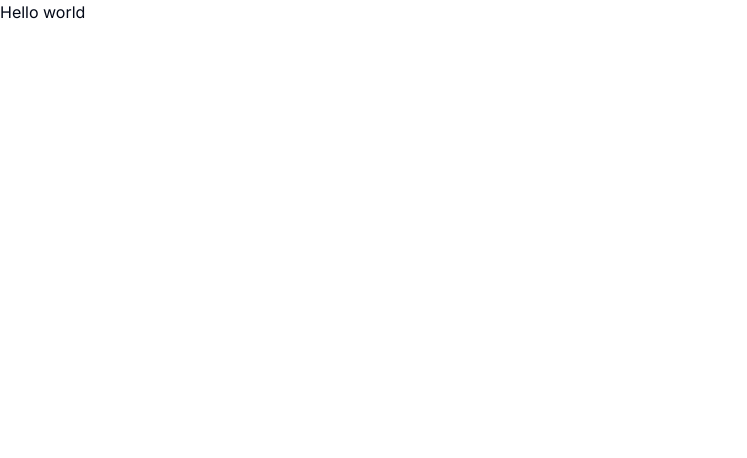
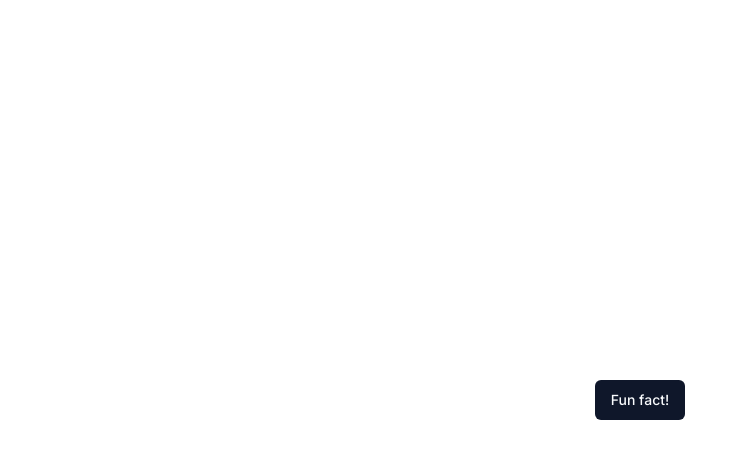
Before and after one commit to arielmell0/chuck-norris-frontend, a Next.js app: page / in a window 1280 px wide. Shown: the top 458 px of the page, without its empty margins (0-747 px from the left). Built offline with nearby package versions, Linux system fonts and the light colour scheme.

Commit message:
feat: button and container

```diff
--- a/package.json
+++ b/package.json
@@ -9,6 +9,7 @@
     "lint": "next lint"
   },
   "dependencies": {
+    "@radix-ui/react-slot": "^1.1.0",
     "class-variance-authority": "^0.7.0",
     "clsx": "^2.1.1",
     "lucide-react": "^0.396.0",
--- a/src/app/page.tsx
+++ b/src/app/page.tsx
@@ -1,7 +1,14 @@
+import { Button } from "@/components/ui/button";
 import Image from "next/image";
 
 export default function Home() {
   return (
-    <>Hello world</>
+    <>
+      <div className="flex flex-row justify-center items-center w-screen h-screen">
+        <Button>
+          Fun fact!
+        </Button>
+      </div>
+    </>
   );
 }
--- /dev/null
+++ b/src/components/ui/button.tsx
@@ -0,0 +1,56 @@
+import * as React from "react"
+import { Slot } from "@radix-ui/react-slot"
+import { cva, type VariantProps } from "class-variance-authority"
+
+import { cn } from "@/lib/utils"
+
+const buttonVariants = cva(
+  "inline-flex items-center justify-center whitespace-nowrap rounded-md text-sm font-medium ring-offset-background transition-colors focus-visible:outline-none focus-visible:ring-2 focus-visible:ring-ring focus-visible:ring-offset-2 disabled:pointer-events-none disabled:opacity-50",
+  {
+    variants: {
+      variant: {
+        default: "bg-primary text-primary-foreground hover:bg-primary/90",
+        destructive:
+          "bg-destructive text-destructive-foreground hover:bg-destructive/90",
+        outline:
+          "border border-input bg-background hover:bg-accent hover:text-accent-foreground",
+        secondary:
+          "bg-secondary text-secondary-foreground hover:bg-secondary/80",
+        ghost: "hover:bg-accent hover:text-accent-foreground",
+        link: "text-primary underline-offset-4 hover:underline",
+      },
+      size: {
+        default: "h-10 px-4 py-2",
+        sm: "h-9 rounded-md px-3",
+        lg: "h-11 rounded-md px-8",
+        icon: "h-10 w-10",
+      },
+    },
+    defaultVariants: {
+      variant: "default",
+      size: "default",
+    },
+  }
+)
+
+export interface ButtonProps
+  extends React.ButtonHTMLAttributes<HTMLButtonElement>,
+    VariantProps<typeof buttonVariants> {
+  asChild?: boolean
+}
+
+const Button = React.forwardRef<HTMLButtonElement, ButtonProps>(
+  ({ className, variant, size, asChild = false, ...props }, ref) => {
+    const Comp = asChild ? Slot : "button"
+    return (
+      <Comp
+        className={cn(buttonVariants({ variant, size, className }))}
+        ref={ref}
+        {...props}
+      />
+    )
+  }
+)
+Button.displayName = "Button"
+
+export { Button, buttonVariants }
--- /dev/null
+++ b/src/components/ui/navigation-menu.tsx
@@ -0,0 +1,128 @@
+import * as React from "react"
+import * as NavigationMenuPrimitive from "@radix-ui/react-navigation-menu"
+import { cva } from "class-variance-authority"
+import { ChevronDown } from "lucide-react"
+
+import { cn } from "@/lib/utils"
+
+const NavigationMenu = React.forwardRef<
+  React.ElementRef<typeof NavigationMenuPrimitive.Root>,
+  React.ComponentPropsWithoutRef<typeof NavigationMenuPrimitive.Root>
+>(({ className, children, ...props }, ref) => (
+  <NavigationMenuPrimitive.Root
+    ref={ref}
+    className={cn(
+      "relative z-10 flex max-w-max flex-1 items-center justify-center",
+      className
+    )}
+    {...props}
+  >
+    {children}
+    <NavigationMenuViewport />
+  </NavigationMenuPrimitive.Root>
+))
+NavigationMenu.displayName = NavigationMenuPrimitive.Root.displayName
+
+const NavigationMenuList = React.forwardRef<
+  React.ElementRef<typeof NavigationMenuPrimitive.List>,
+  React.ComponentPropsWithoutRef<typeof NavigationMenuPrimitive.List>
+>(({ className, ...props }, ref) => (
+  <NavigationMenuPrimitive.List
+    ref={ref}
+    className={cn(
+      "group flex flex-1 list-none items-center justify-center space-x-1",
+      className
+    )}
+    {...props}
+  />
+))
+NavigationMenuList.displayName = NavigationMenuPrimitive.List.displayName
+
+const NavigationMenuItem = NavigationMenuPrimitive.Item
+
+const navigationMenuTriggerStyle = cva(
+  "group inline-flex h-10 w-max items-center justify-center rounded-md bg-background px-4 py-2 text-sm font-medium transition-colors hover:bg-accent hover:text-accent-foreground focus:bg-accent focus:text-accent-foreground focus:outline-none disabled:pointer-events-none disabled:opacity-50 data-[active]:bg-accent/50 data-[state=open]:bg-accent/50"
+)
+
+const NavigationMenuTrigger = React.forwardRef<
+  React.ElementRef<typeof NavigationMenuPrimitive.Trigger>,
+  React.ComponentPropsWithoutRef<typeof NavigationMenuPrimitive.Trigger>
+>(({ className, children, ...props }, ref) => (
+  <NavigationMenuPrimitive.Trigger
+    ref={ref}
+    className={cn(navigationMenuTriggerStyle(), "group", className)}
+    {...props}
+  >
+    {children}{" "}
+    <ChevronDown
+      className="relative top-[1px] ml-1 h-3 w-3 transition duration-200 group-data-[state=open]:rotate-180"
+      aria-hidden="true"
+    />
+  </NavigationMenuPrimitive.Trigger>
+))
+NavigationMenuTrigger.displayName = NavigationMenuPrimitive.Trigger.displayName
+
+const NavigationMenuContent = React.forwardRef<
+  React.ElementRef<typeof NavigationMenuPrimitive.Content>,
+  React.ComponentPropsWithoutRef<typeof NavigationMenuPrimitive.Content>
+>(({ className, ...props }, ref) => (
+  <NavigationMenuPrimitive.Content
+    ref={ref}
+    className={cn(
+      "left-0 top-0 w-full data-[motion^=from-]:animate-in data-[motion^=to-]:animate-out data-[motion^=from-]:fade-in data-[motion^=to-]:fade-out data-[motion=from-end]:slide-in-from-right-52 data-[motion=from-start]:slide-in-from-left-52 data-[motion=to-end]:slide-out-to-right-52 data-[motion=to-start]:slide-out-to-left-52 md:absolute md:w-auto ",
+      className
+    )}
+    {...props}
+  />
+))
+NavigationMenuContent.displayName = NavigationMenuPrimitive.Content.displayName
+
+const NavigationMenuLink = NavigationMenuPrimitive.Link
+
+const NavigationMenuViewport = React.forwardRef<
+  React.ElementRef<typeof NavigationMenuPrimitive.Viewport>,
+  React.ComponentPropsWithoutRef<typeof NavigationMenuPrimitive.Viewport>
+>(({ className, ...props }, ref) => (
+  <div className={cn("absolute left-0 top-full flex justify-center")}>
+    <NavigationMenuPrimitive.Viewport
+      className={cn(
+        "origin-top-center relative mt-1.5 h-[var(--radix-navigation-menu-viewport-height)] w-full overflow-hidden rounded-md border bg-popover text-popover-foreground shadow-lg data-[state=open]:animate-in data-[state=closed]:animate-out data-[state=closed]:zoom-out-95 data-[state=open]:zoom-in-90 md:w-[var(--radix-navigation-menu-viewport-width)]",
+        className
+      )}
+      ref={ref}
+      {...props}
+    />
+  </div>
+))
+NavigationMenuViewport.displayName =
+  NavigationMenuPrimitive.Viewport.displayName
+
+const NavigationMenuIndicator = React.forwardRef<
+  React.ElementRef<typeof NavigationMenuPrimitive.Indicator>,
+  React.ComponentPropsWithoutRef<typeof NavigationMenuPrimitive.Indicator>
+>(({ className, ...props }, ref) => (
+  <NavigationMenuPrimitive.Indicator
+    ref={ref}
+    className={cn(
+      "top-full z-[1] flex h-1.5 items-end justify-center overflow-hidden data-[state=visible]:animate-in data-[state=hidden]:animate-out data-[state=hidden]:fade-out data-[state=visible]:fade-in",
+      className
+    )}
+    {...props}
+  >
+    <div className="relative top-[60%] h-2 w-2 rotate-45 rounded-tl-sm bg-border shadow-md" />
+  </NavigationMenuPrimitive.Indicator>
+))
+NavigationMenuIndicator.displayName =
+  NavigationMenuPrimitive.Indicator.displayName
+
+export {
+  navigationMenuTriggerStyle,
+  NavigationMenu,
+  NavigationMenuList,
+  NavigationMenuItem,
+  NavigationMenuContent,
+  NavigationMenuTrigger,
+  NavigationMenuLink,
+  NavigationMenuIndicator,
+  NavigationMenuViewport,
+}
```
Also changed, not shown: 1 other file (tests, documents, lock files or other folders).
